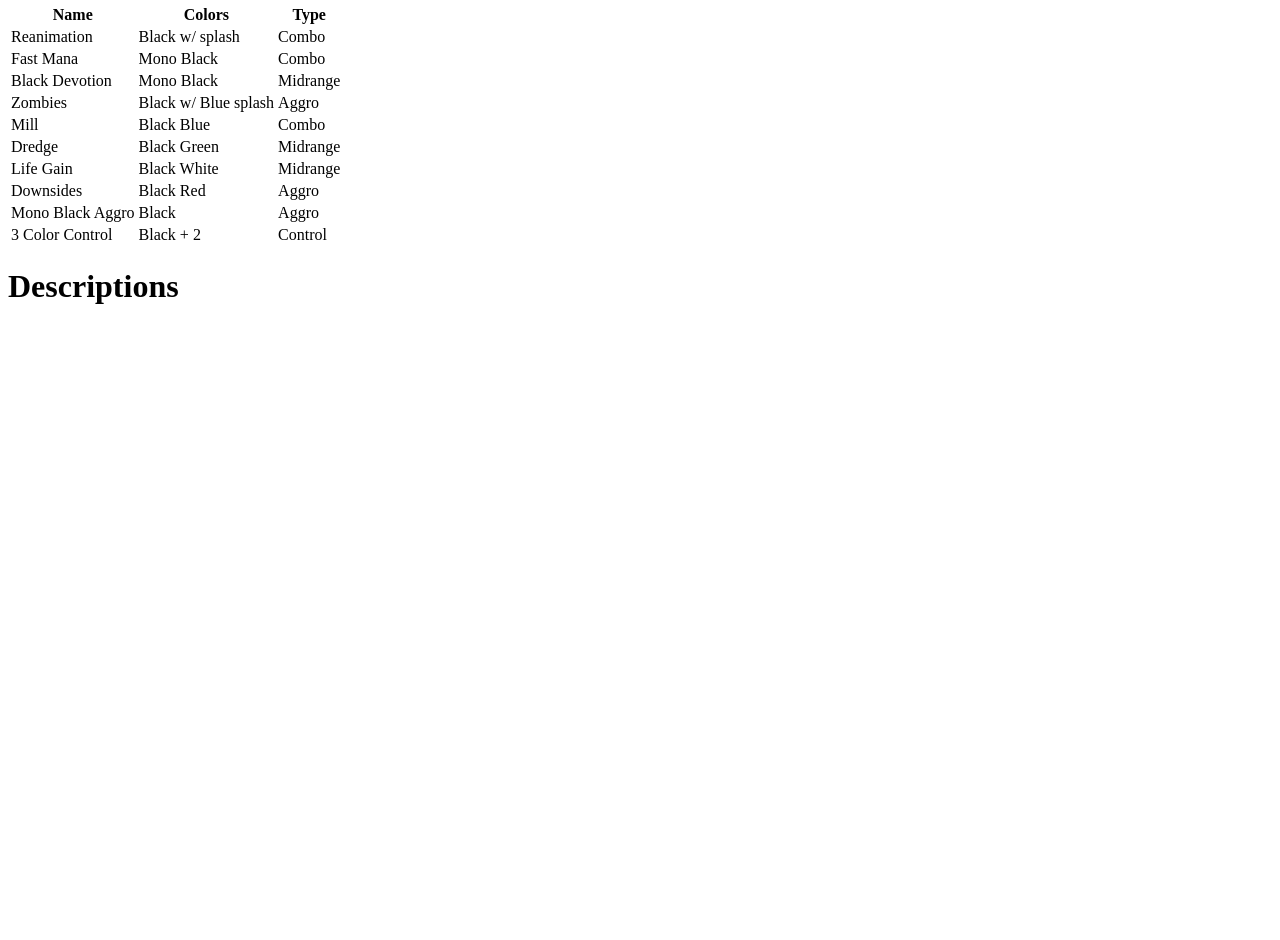
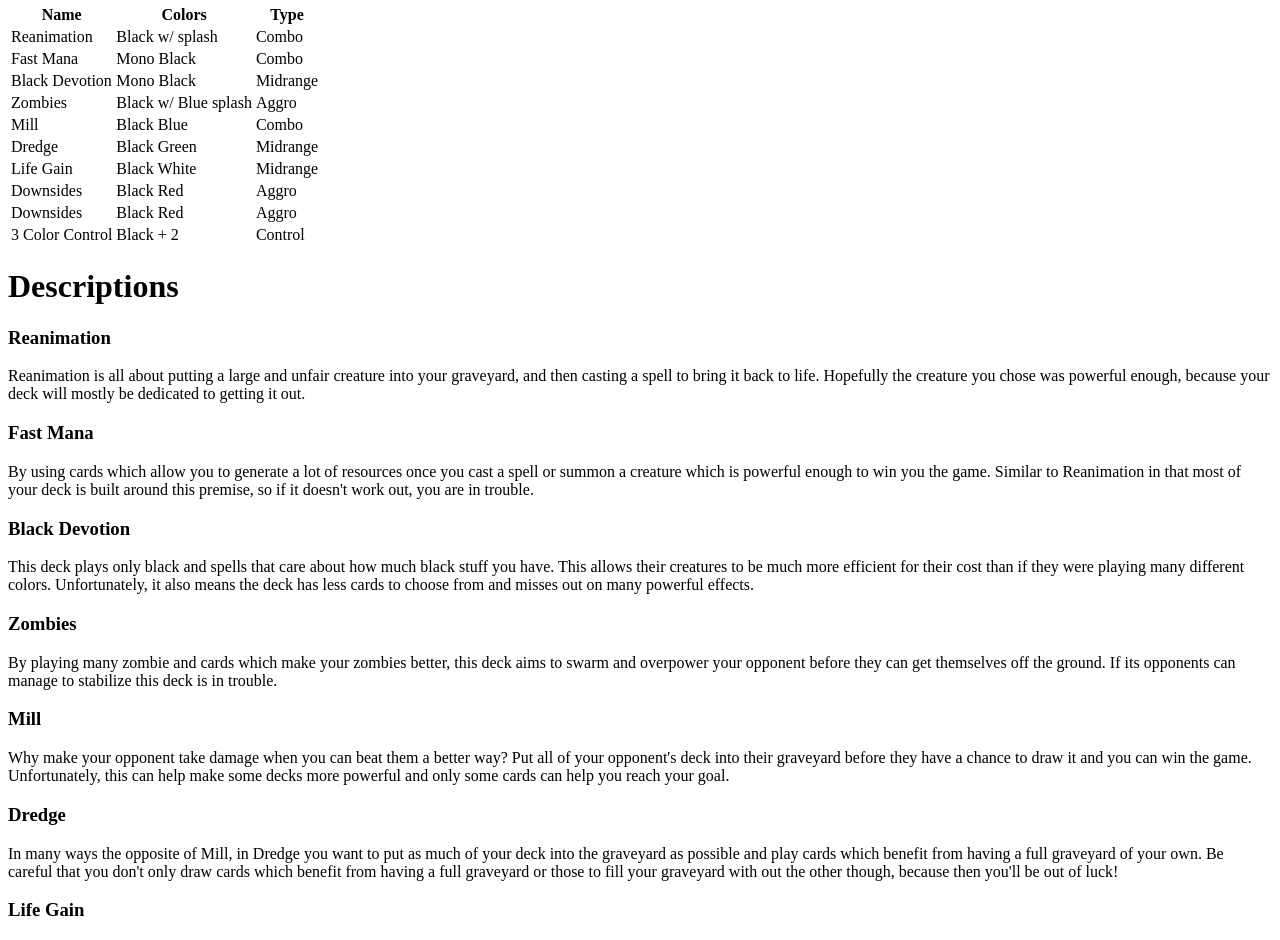
Before and after one commit to SudoSanauu/SudoSanauu.github.io, a plain HTML site: page archetypes.html in a window 1280 px wide. Shown: the part 211-1151 px from the top of the page. Before the commit the page ends 800 px from the top, so only its background shows below. Drawn offline with Linux system fonts and the light colour scheme.

Commit message:
Most of the descriptions are done.

```diff
--- a/archetypes.html
+++ b/archetypes.html
@@ -56,8 +56,8 @@
 		<td>Aggro</td>
 	</tr>
 	<tr>
-		<td>Mono Black Aggro</td>
-		<td>Black</td>
+		<td>Downsides</td>
+		<td>Black Red</td>
 		<td>Aggro</td>
 	</tr>
 	<tr>
@@ -67,8 +67,41 @@
 	</tr>
 </table>
 <h1>Descriptions</h1>
-<h3></h3>
 
+<h3>Reanimation</h3>
+<p>
+	Reanimation is all about putting a large and unfair creature into your graveyard, and then casting a spell to bring it back to life. Hopefully the creature you chose was powerful enough, because your deck will mostly be dedicated to getting it out.
+</p>
+
+<h3>Fast Mana</h3>
+<p>
+	By using cards which allow you to generate a lot of resources once you cast a spell or summon a creature which is powerful enough to win you the game. Similar to Reanimation in that most of your deck is built around this premise, so if it doesn't work out, you are in trouble.
+</p>
+
+<h3>Black Devotion</h3>
+<p>
+	This deck plays only black and spells that care about how much black stuff you have. This allows their creatures to be much more efficient for their cost than if they were playing many different colors. Unfortunately, it also means the deck has less cards to choose from and misses out on many powerful effects.
+</p>
+
+<h3>Zombies</h3>
+<p>
+	By playing many zombie and cards which make your zombies better, this deck aims to swarm and overpower your opponent before they can get themselves off the ground. If its opponents can manage to stabilize this deck is in trouble.
+</p>
+
+<h3>Mill</h3>
+<p>
+	Why make your opponent take damage when you can beat them a better way? Put all of your opponent's deck into their graveyard before they have a chance to draw it and you can win the game. Unfortunately, this can help make some decks more powerful and only some cards can help you reach your goal.
+</p>
+
+<h3>Dredge</h3>
+<p>
+	In many ways the opposite of Mill, in Dredge you want to put as much of your deck into the graveyard as possible and play cards which benefit from having a full graveyard of your own. Be careful that you don't only draw cards which benefit from having a full graveyard or those to fill your graveyard with out the other though, because then you'll be out of luck!
+</p>
+
+<h3>Life Gain</h3>
+<p>
+
+</p>
 
 
 </body>
```
